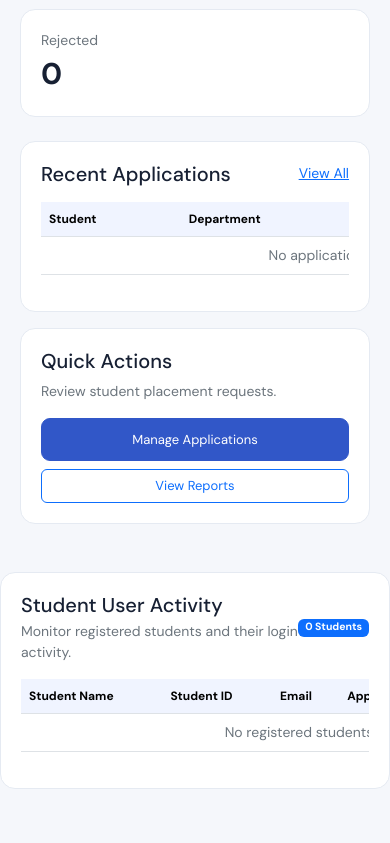
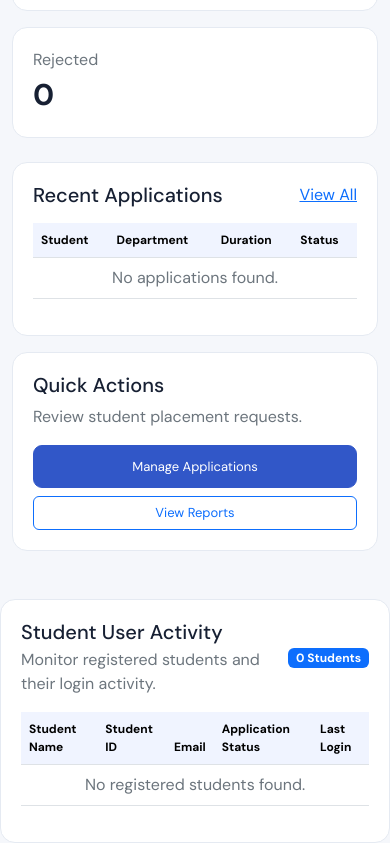
Before and after one commit to asyiraanis05/InternTrack, a plain HTML site: page admin.html in a window 390 px wide. Shown: the part 518-1361 px from the top of the page. Before the commit the page ends 1307 px from the top, so only its background shows below. Drawn offline with nearby package versions, Linux system fonts and the light colour scheme; sample sign-in values are in the browser's storage.

Commit message:
Update style.css

```diff
--- a/css/style.css
+++ b/css/style.css
@@ -145,10 +145,18 @@ img {
     height: auto;
 }
 
-@media screen and (max-width: 768px) {
 
-    body {
-        font-size: 14px;
+/* MOBILE RESPONSIVE */
+
+@media (max-width: 768px) {
+    html, body {
+        width: 100%;
+        overflow-x: hidden;
+    }
+
+    img {
+        max-width: 100%;
+        height: auto;
     }
 
     .container,
@@ -159,22 +167,9 @@ img {
         padding-right: 15px;
     }
 
-    .row {
-        margin-left: 0;
-        margin-right: 0;
-    }
-
-    .card {
-        margin-bottom: 15px;
-    }
-
     .table-responsive {
         overflow-x: auto;
         -webkit-overflow-scrolling: touch;
-    }
-
-    table {
-        min-width: 600px;
     }
 
     input,
@@ -183,14 +178,14 @@ img {
         max-width: 100%;
     }
 
-    button {
+    button,
+    .btn {
         max-width: 100%;
+        touch-action: manipulation;
     }
+}
 
-    .sidebar {
-        width: 100%;
-    }
-
+@media (max-width: 480px) {
     h1 {
         font-size: 24px;
     }
@@ -199,12 +194,13 @@ img {
         font-size: 21px;
     }
 
-    h3 {
-        font-size: 18px;
+    .container,
+    .container-fluid {
+        padding-left: 12px;
+        padding-right: 12px;
     }
 }
-
-@media screen and (max-width: 480px) {
+ {
 
     .container,
     .container-fluid {
```
